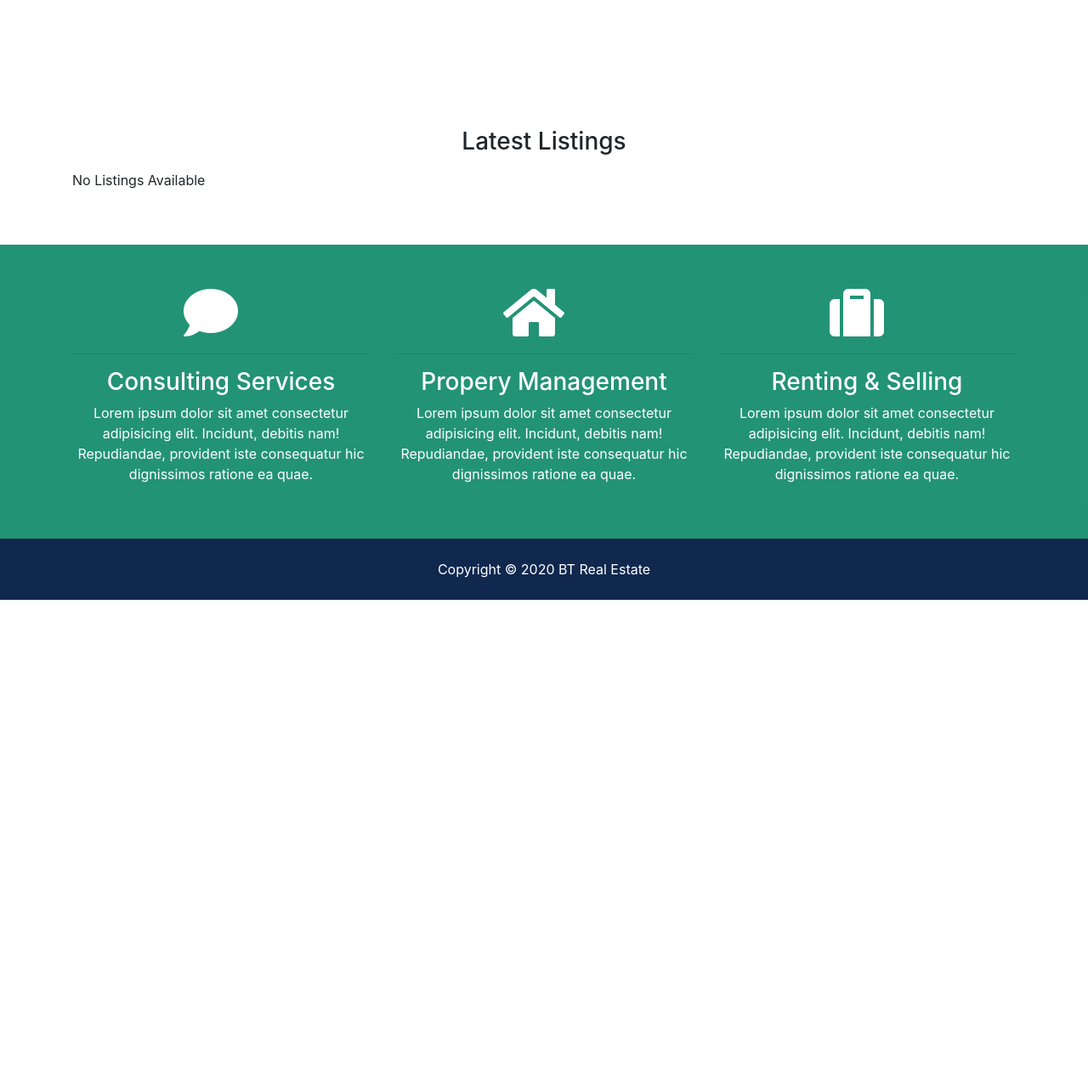
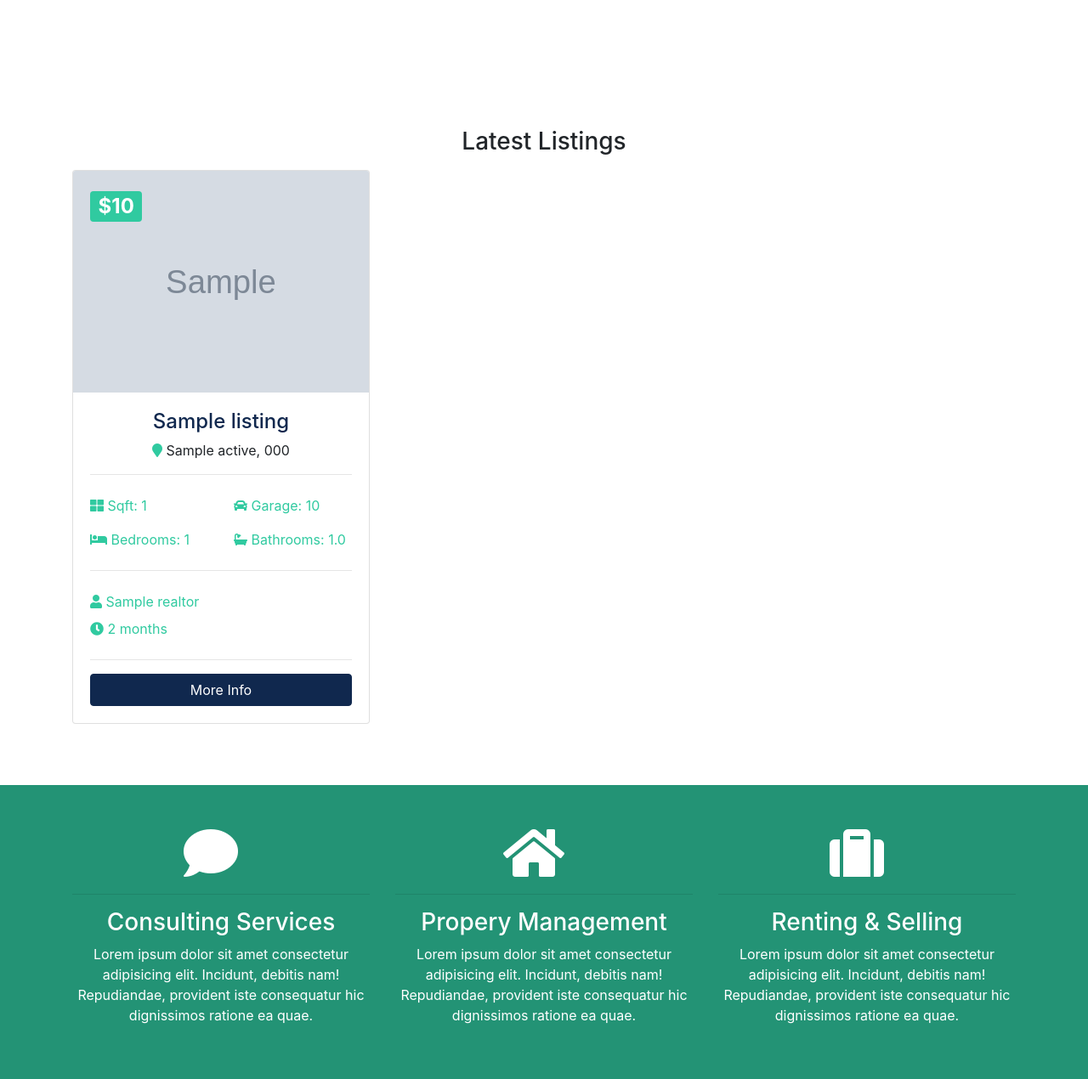
Before and after one commit to donnyboi/btre, a Django app: page / in a window 1280 px wide. Shown: the part 676-1946 px from the top of the page at 85% size. Before the commit the page ends 1382 px from the top, so only its background shows below. Run offline with Django 3.2, Linux system fonts and the light colour scheme; tables that the repository leaves empty hold one stand-in row (values such as "Sample post"); grey boxes marked "Sample" are stand-in pictures; some libraries are stand-ins or nearby versions.

Commit message:
front page

```diff
--- a/pages/views.py
+++ b/pages/views.py
@@ -1,9 +1,17 @@
 from django.shortcuts import render
 from django.http import HttpResponse
 
+from listings.models import Listing
+
 
 def index(request):
-    return render(request, 'pages/index.html')
+    listings = Listing.objects.order_by(
+        '-list_date').filter(is_published=True)[:3]
+    context = {
+        'listings': listings
+    }
+
+    return render(request, 'pages/index.html', context)
 
 
 def about(request):
--- a/templates/pages/index.html
+++ b/templates/pages/index.html
@@ -1,5 +1,5 @@
 {% extends 'base.html' %}
-{% load static %}
+
 {% load humanize %}
 {% block content %}
 <!-- Showcase -->
@@ -154,27 +154,27 @@
                         <hr>
                         <div class="row py-2 text-secondary">
                             <div class="col-6">
-                                <i class="fas fa-th-large"></i> Sqft: 2500</div>
+                                <i class="fas fa-th-large"></i> Sqft: {{ listing.sqft }}</div>
                             <div class="col-6">
-                                <i class="fas fa-car"></i> Garage: 2</div>
+                                <i class="fas fa-car"></i> Garage: {{ listing.garage }}</div>
                         </div>
                         <div class="row py-2 text-secondary">
                             <div class="col-6">
-                                <i class="fas fa-bed"></i> Bedrooms: 3</div>
+                                <i class="fas fa-bed"></i> Bedrooms: {{ listing.bedrooms }}</div>
                             <div class="col-6">
-                                <i class="fas fa-bath"></i> Bathrooms: 2</div>
+                                <i class="fas fa-bath"></i> Bathrooms: {{ listing.bathrooms }}</div>
                         </div>
                         <hr>
                         <div class="row py-2 text-secondary">
                             <div class="col-6">
-                                <i class="fas fa-user"></i> Kyle Brown</div>
+                                <i class="fas fa-user"></i> {{listing.realtor}}</div>
                         </div>
                         <div class="row text-secondary pb-2">
                             <div class="col-6">
-                                <i class="fas fa-clock"></i> 5 days ago</div>
+                                <i class="fas fa-clock"></i> {{ listing.list_date | timesince}}</div>
                         </div>
                         <hr>
-                        <a href="listing.html" class="btn btn-primary btn-block">More Info</a>
+                        <a href="{% url 'listing' listing.id %}" class="btn btn-primary btn-block">More Info</a>
                     </div>
                 </div>
             </div>
@@ -184,6 +184,7 @@
                 <p>No Listings Available</p>
             </div>
             {% endif %}
+
         </div>
     </div>
 </section>
```
